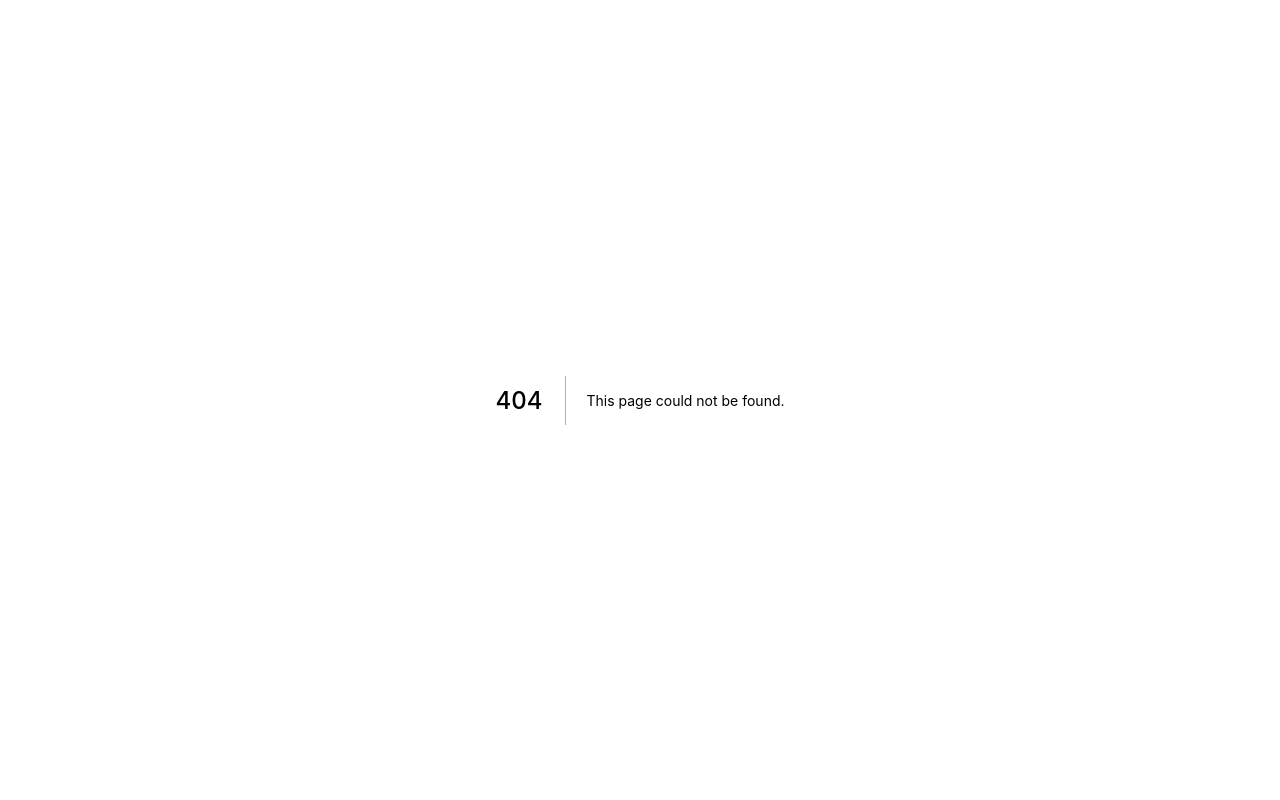
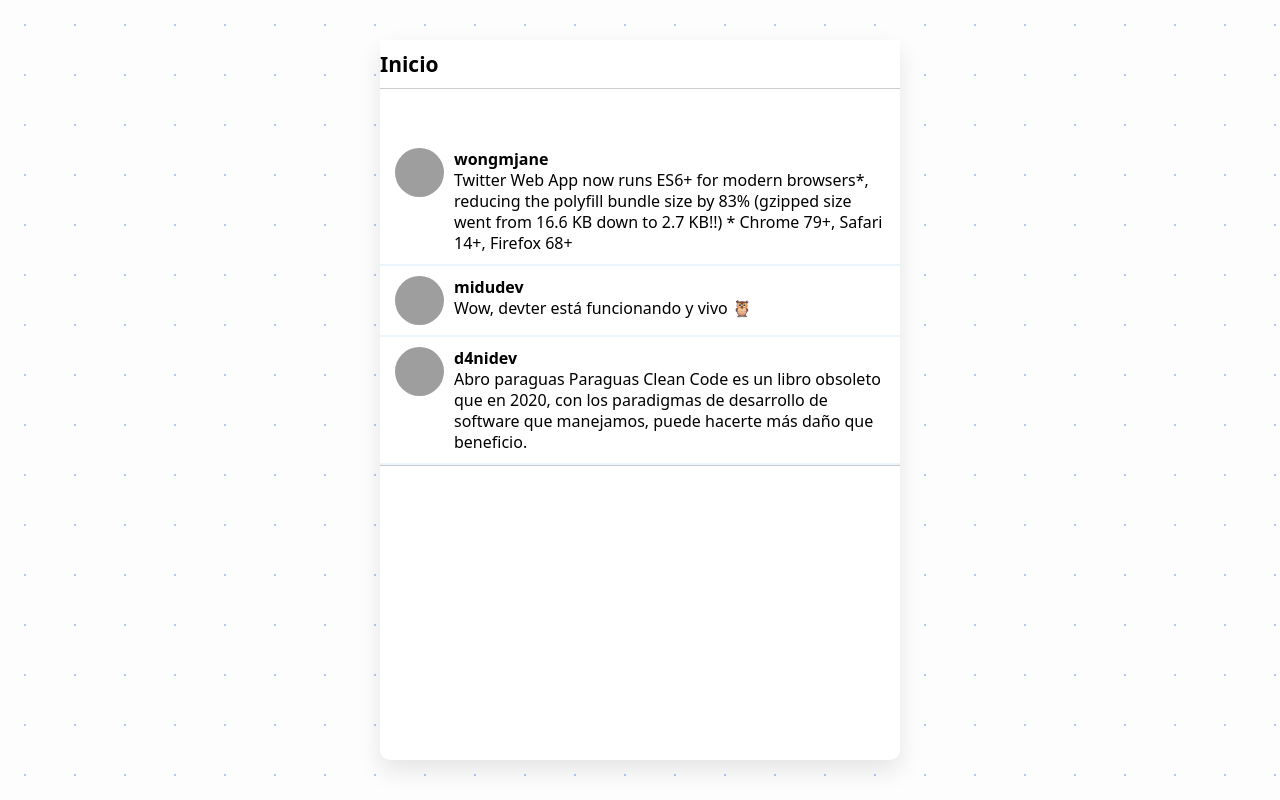
Before and after one commit to Enrique-beep/devter-next, a Next.js app: page /home in a window 1280 px wide. Before the commit this address had no page. Built offline with nearby package versions, Linux system fonts and the light colour scheme; grey boxes are pictures that could not be loaded.

Commit message:
video: devit component

```diff
--- a/components/Applayout/styles.js
+++ b/components/Applayout/styles.js
@@ -40,6 +40,7 @@ export default css`
     box-shadow: 0 10px 25px ${boxShadow};
     height: 100%;
     width: 100%;
+    position: relative;
   }
 
   @media (min-width: ${breakpoints.mobile}) {
--- a/components/Avatar/index.js
+++ b/components/Avatar/index.js
@@ -0,0 +1,12 @@
+import styles from "./styles";
+
+export default function Avatar({ src, alt, text }) {
+  return (
+    <div className="container">
+      <img src={src} alt={alt} title={alt} className="avatar" />
+      {text && <strong>{text}</strong>}
+
+      <style jsx>{styles}</style>
+    </div>
+  );
+}
--- /dev/null
+++ b/components/Avatar/styles.js
@@ -0,0 +1,18 @@
+import css from 'styled-jsx/css'
+
+export default css`
+  .container {
+    display: flex;
+    align-items: center;
+  }
+
+  .avatar {
+    border-radius: 9999px;
+    height: 49px;
+    width: 49px;
+  }
+
+  .avatar + strong {
+    margin-left: 8px;
+  }
+`
--- /dev/null
+++ b/components/Devit/index.js
@@ -0,0 +1,35 @@
+import Avatar from "@components/Avatar";
+
+export default function Devit({ id, avatar, username, message }) {
+  return (
+    <>
+      <article>
+        <div>
+          <Avatar src={avatar} alt={username} />
+        </div>
+
+        <section>
+          <strong>{username}</strong>
+          <p>{message}</p>
+        </section>
+      </article>
+
+      <style jsx>{`
+        article {
+          border-bottom: 2px solid #eaf7ff;
+          display: flex;
+          padding: 10px 15px;
+        }
+
+        div {
+          padding-right: 10px;
+        }
+
+        p {
+          line-height: 1.3125;
+          margin: 0;
+        }
+      `}</style>
+    </>
+  );
+}
--- /dev/null
+++ b/pages/api/statuses/home_timeline/index.js
@@ -0,0 +1,38 @@
+const timeline = [
+  {
+    id: "0",
+    avatar:
+      "https://pbs.twimg.com/profile_images/1458924057991467009/NYmamxre_normal.png",
+    username: "wongmjane",
+    message: `Twitter Web App now runs ES6+ for modern browsers*, reducing the polyfill bundle size by 83%
+
+  (gzipped size went from 16.6 KB down to 2.7 KB!!)
+
+  * Chrome 79+, Safari 14+, Firefox 68+`,
+  },
+  {
+    id: "1",
+    avatar:
+      "https://pbs.twimg.com/profile_images/1083714591752941568/Q7LnIANs_reasonably_small.jpg",
+    username: "midudev",
+    message: "Wow, devter está funcionando y vivo 🦉",
+    name: "Miguel Ángel Durán",
+  },
+  {
+    id: "2",
+    username: "d4nidev",
+    name: "Daniel de la Cruz",
+    avatar:
+      "https://pbs.twimg.com/profile_images/1298571647180472320/zjkVwkJL_normal.jpg",
+    message: `Abro paraguas Paraguas
+
+  Clean Code es un libro obsoleto que en 2020, con los paradigmas de desarrollo de software que manejamos, puede hacerte más daño que beneficio.`,
+  },
+];
+
+export default (req, res) => {
+  res.statusCode = 200;
+  res.setHeader("Content-Type", "Application/json");
+
+  res.send(JSON.stringify(timeline));
+};
--- /dev/null
+++ b/pages/home/index.js
@@ -0,0 +1,42 @@
+import { useState, useEffect } from "react";
+
+import AppLayout from "@components/Applayout";
+import Devit from "@components/Devit";
+
+import styles from "./styles";
+
+export default function HomePage() {
+  const [timeline, setTimeline] = useState([]);
+
+  useEffect(() => {
+    fetch("http://localhost:3000/api/statuses/home_timeline")
+      .then((res) => res.json())
+      .then(setTimeline);
+  }, []);
+
+  return (
+    <>
+      <AppLayout>
+        <header>
+          <h2>Inicio</h2>
+        </header>
+
+        <section>
+          {timeline.map(({ id, avatar, username, message }) => (
+            <Devit
+              id={id}
+              avatar={avatar}
+              username={username}
+              message={message}
+              key={id}
+            />
+          ))}
+        </section>
+
+        <nav></nav>
+      </AppLayout>
+
+      <style jsx>{styles}</style>
+    </>
+  );
+}
--- /dev/null
+++ b/pages/home/styles.js
@@ -0,0 +1,30 @@
+import css from "styled-jsx/css";
+
+export default css`
+  header {
+    display: flex;
+    align-items: center;
+    border-bottom: 1px solid #ccc;
+    height: 49px;
+    position: sticky;
+    top: 0;
+    width: 100%;
+    background: #fff;
+  }
+
+  h2 {
+    font-size: 21px;
+    font-weight: 800;
+  }
+
+  section {
+    padding-top: 49px;
+  }
+
+  nav {
+    bottom: 0;
+    border-top: 1px solid #ccc;
+    position: sticky;
+    width: 100%;
+  }
+`;
--- a/styles/theme.js
+++ b/styles/theme.js
@@ -9,6 +9,6 @@ export const fonts = {
 export const colors = {
   white: '#ffffff',
   black: '#000000',
-  primary: '#0099ff',
-  secondary: '#1c5480',
+  primary: '#0049ff',
+  secondary: '#09f',
 }
```
Also changed, not shown: components/Icons/Logo.js (added, +10 -0 lines), firebase/client.js (+4 -7 lines), pages/index.js (+14 -7 lines).
